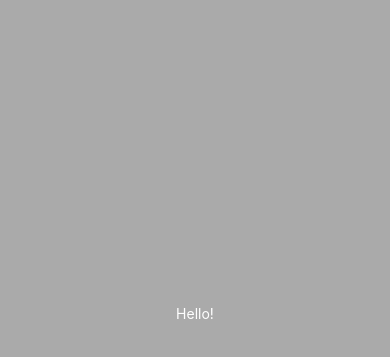
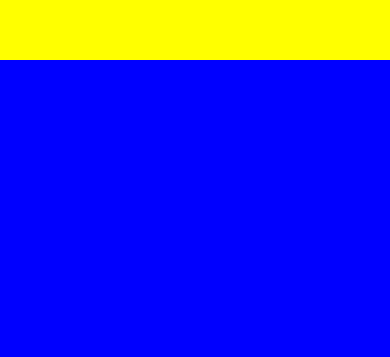
Before and after one commit to ny0011/fokin-weather, a React Native app: screen / in a window 390 px wide. Shown: the part 109-466 px from the top of the page. Built offline with nearby package versions, Linux system fonts and the light colour scheme.

Commit message:
#1.0 Layouts with Flexbox in React Native

```diff
--- a/App.js
+++ b/App.js
@@ -4,20 +4,22 @@
 export default function App() {
   return (
     <View style={styles.container}>
-      <Text style={styles.text}>Hello!</Text>
+      <View style={styles.yellowView}></View>
+      <View style={styles.blueView}></View>
     </View>
   );
 }
 
 const styles = StyleSheet.create({
   container: {
+    flex: 1
+  },
+  yellowView: {
     flex: 1,
-    backgroundColor: "#aaaaaa",
-    color: "white",
-    alignItems: "center",
-    justifyContent: "center"
+    backgroundColor: "yellow"
   },
-  text: {
-    color: "white"
+  blueView: {
+    flex: 4,
+    backgroundColor: "blue"
   }
 });
```
Also changed, not shown: 1 other file (tests, documents, lock files or other folders).
